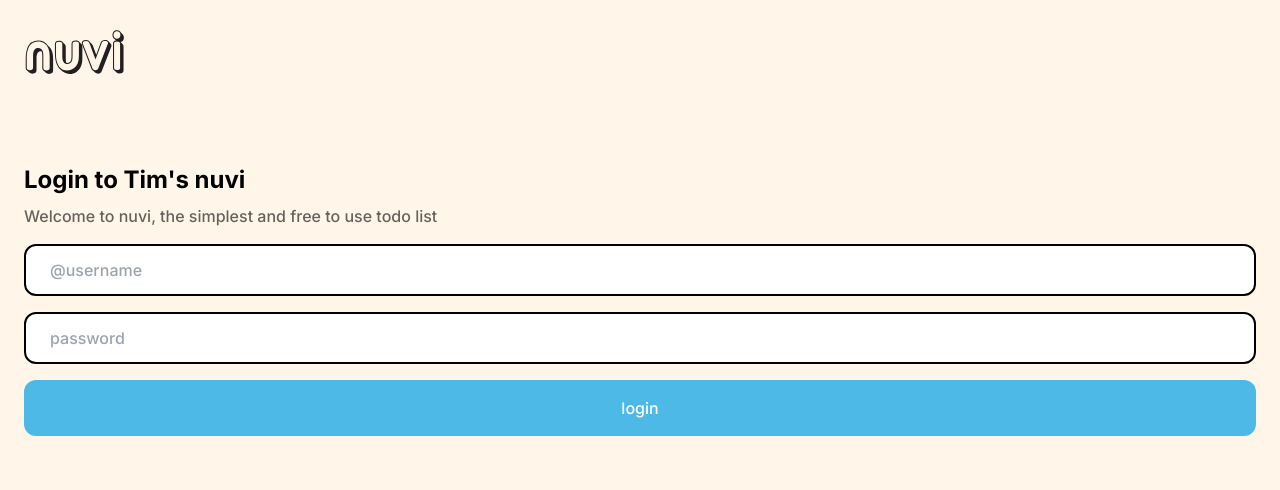
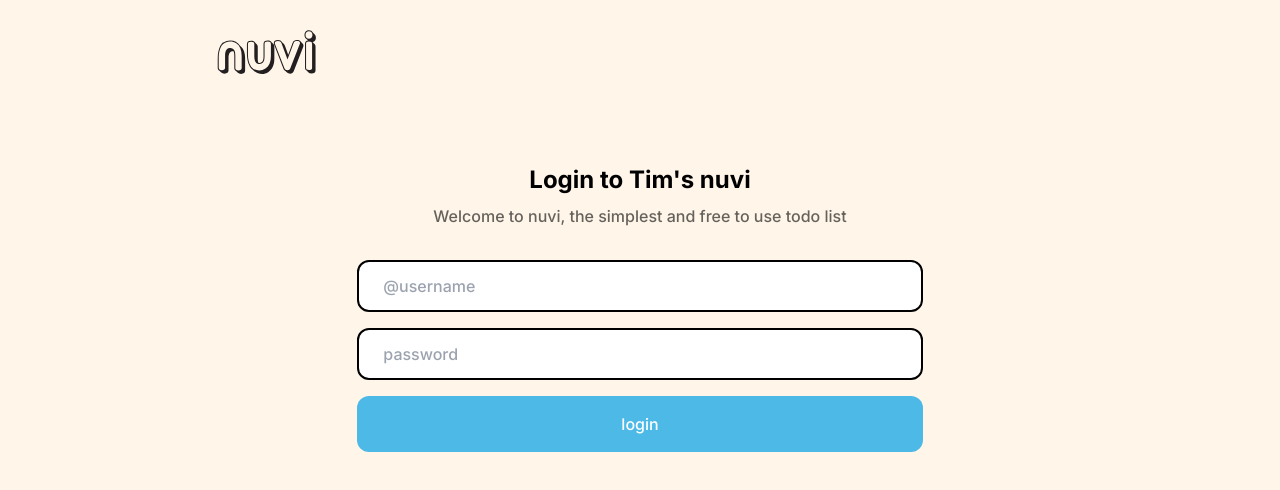
Before and after one commit to TimWitzdam/nuvi, a Next.js app: page /login in a window 1280 px wide. Shown: the top 490 px of the page. Built offline with nearby package versions, Linux system fonts and the light colour scheme.

Commit message:
Fixed responsive design + design errors

```diff
--- a/app/_components/BaseButton.tsx
+++ b/app/_components/BaseButton.tsx
@@ -12,7 +12,7 @@ export default function BaseButton(props: Props) {
   return (
     <button
       className={
-        "bg-primary w-fit text-white p-4 rounded-xl transition-all flex items-center justify-center" +
+        "bg-primary w-fit text-white p-4 rounded-xl flex items-center justify-center hover:bg-[#25AFE9] transition-colors" +
         (disabled ? " bg-white bg-opacity-10" : "") +
         " " +
         classname
--- a/app/_components/BaseInput.tsx
+++ b/app/_components/BaseInput.tsx
@@ -42,7 +42,7 @@ export default function BaseInput(props: Props) {
   return (
     <div
       className={
-        "bg-white relative border-2 border-black w-fit rounded-xl focus-within:bg-gray-100 transition-all flex items-center pr-4" +
+        "bg-white relative border-2 border-black w-fit rounded-xl focus-within:bg-gray-100 transition-colors flex items-center pr-4" +
         (disabled ? " bg-white bg-opacity-10" : "") +
         " " +
         classname
--- a/app/login/page.tsx
+++ b/app/login/page.tsx
@@ -12,15 +12,15 @@ export default function Login() {
   const [password, setPassword] = useState("");
 
   return (
-    <div>
-      <div className="pt-6 px-6 mb-20">
+    <div className="pt-6 px-6 max-w-4xl mx-auto">
+      <div className="mb-20">
         <Image src={NuviLogo} alt="Nuvi logo" width={100} />
       </div>
-      <div className="px-6">
-        <h1 className="text-2xl font-bold mb-2">
+      <div>
+        <h1 className="text-2xl font-bold mb-2 md:text-center">
           Login to {nuviConfig.identity.name}'s nuvi
         </h1>
-        <p className="opacity-60 mb-4">
+        <p className="opacity-60 mb-8 md:text-center">
           Welcome to nuvi, the simplest and free to use todo list
         </p>
         <form action="submit">
@@ -29,7 +29,7 @@ export default function Login() {
             type="text"
             placeholder="@username"
             onChange={(e) => setUsername(e.target.value)}
-            classname="w-full mb-4"
+            classname="w-full mb-4 md:w-2/3 mx-auto"
             autocomplete="username"
           />
           <BaseInput
@@ -37,13 +37,13 @@ export default function Login() {
             type="password"
             placeholder="password"
             onChange={(e) => setPassword(e.target.value)}
-            classname="w-full"
+            classname="w-full md:w-2/3 mx-auto"
             autocomplete="current-password"
           />
           <BaseButton
             id="login"
             type="submit"
-            classname="w-full mt-4"
+            classname="w-full mt-4 md:w-2/3 mx-auto"
             onClick={(e) => {
               e.preventDefault();
               console.log(username);
```
